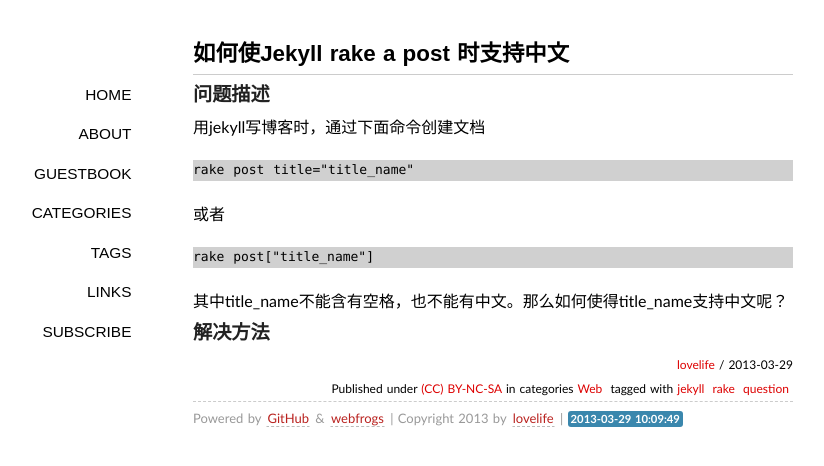
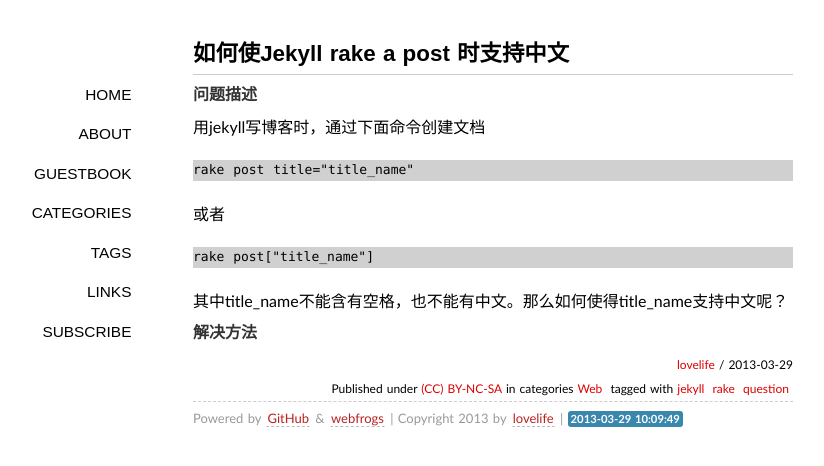
Before and after one commit to lovelife/lovelife.github.com, a Jekyll site: the page built from _posts/2013-03-29-how-rake-post-support-chinese.md, in a window 1280 px wide. Shown: the top 466 px of the page, without its empty margins (147-971 px from the left). Built offline with Jekyll 4.4.1, drawn with Linux system fonts in a browser that asks for light colours; some web fonts are replaced; Markdown is read by kramdown in place of the engine named in the settings; comment, search, counter and statistics services are not loaded.

Commit message:
modified

```diff
--- a/_posts/2013-03-29-how-rake-post-support-chinese.md
+++ b/_posts/2013-03-29-how-rake-post-support-chinese.md
@@ -15,7 +15,7 @@ tags:
 
 ---
 
-###问题描述
+####问题描述
 用jekyll写博客时，通过下面命令创建文档
 
 	rake post title="title_name"
@@ -26,4 +26,4 @@ tags:
 
 其中title_name不能含有空格，也不能有中文。那么如何使得title_name支持中文呢？
 
-###解决方法
+####解决方法
```
